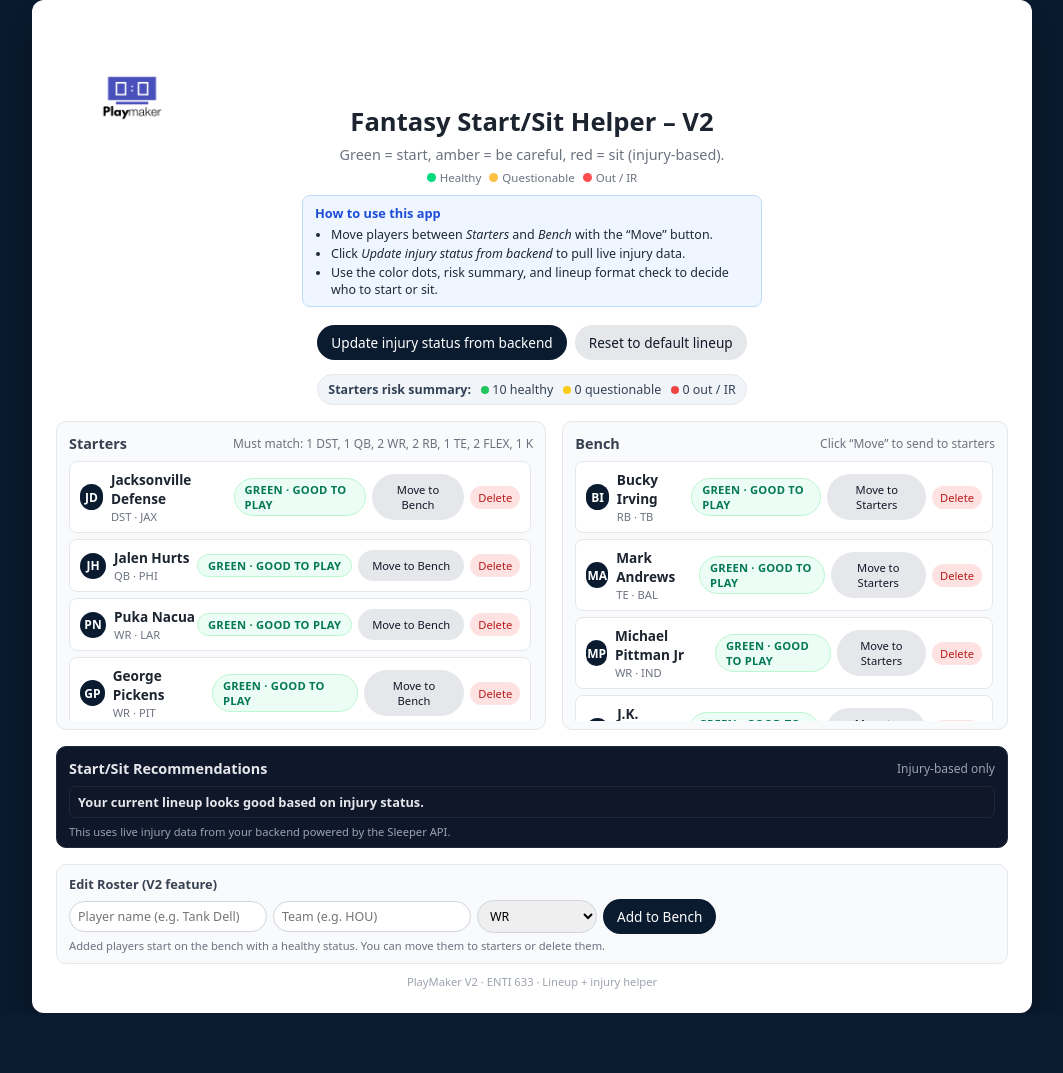
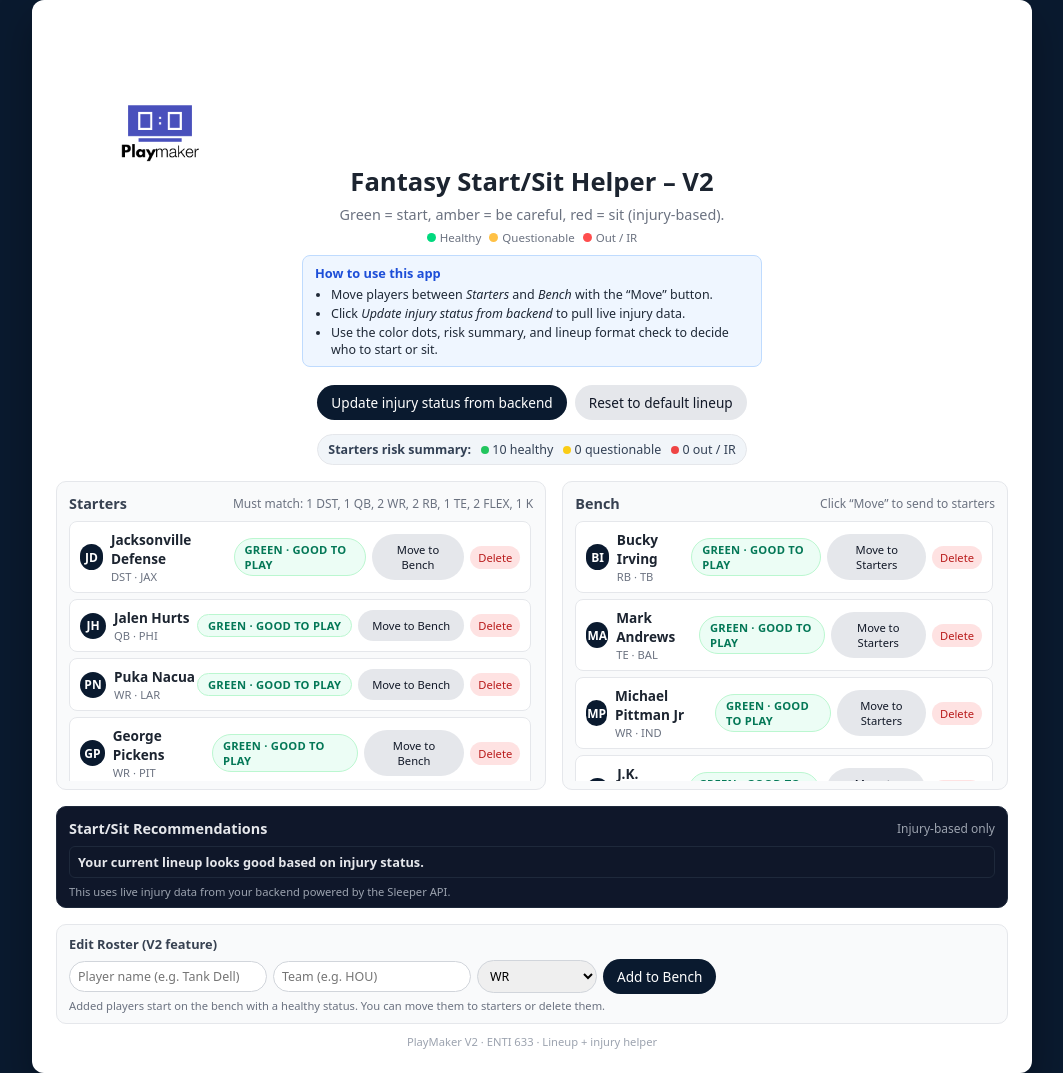
Before and after one commit to jaydenuofc/playmaker-v2, a plain HTML site: page frontend/index.html in a window 1280 px wide. Shown: the whole page, without its empty margins (108-1171 px from the left). Before the commit the page ends 1013 px from the top, so only its background shows below. Drawn offline with Linux system fonts and the light colour scheme.

Commit message:
Update index.html

```diff
--- a/frontend/index.html
+++ b/frontend/index.html
@@ -34,18 +34,18 @@
       text-align: center;
       margin-bottom: 18px;
       position: relative;
-      padding-top: 80px; /* space for bigger logo */
+      padding-top: 140px; /* more room for taller logo */
     }
 
     /* Logo in top-left */
     .app-logo {
       position: absolute;
-      left: 16px;
-      top: 10px;
+      left: 24px; /* moved a bit inward */
+      top: 24px;  /* moved a bit down */
     }
 
     .app-logo img {
-      height: 120px;  /* make bigger/smaller by changing this */
+      height: 160px;  /* bigger logo */
       width: auto;
       border-radius: 8px;
     }
```
